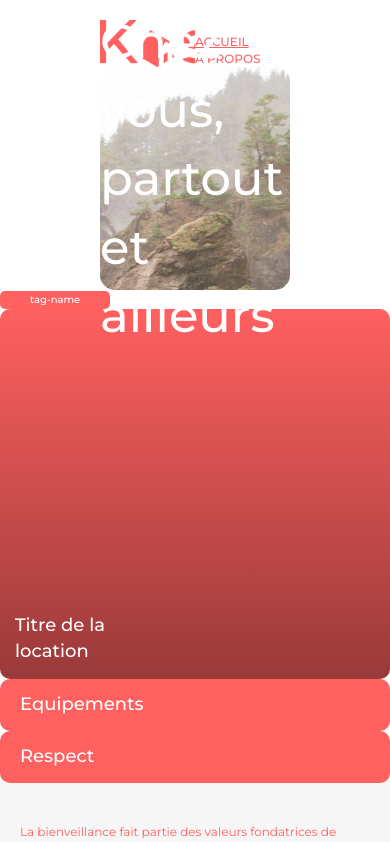
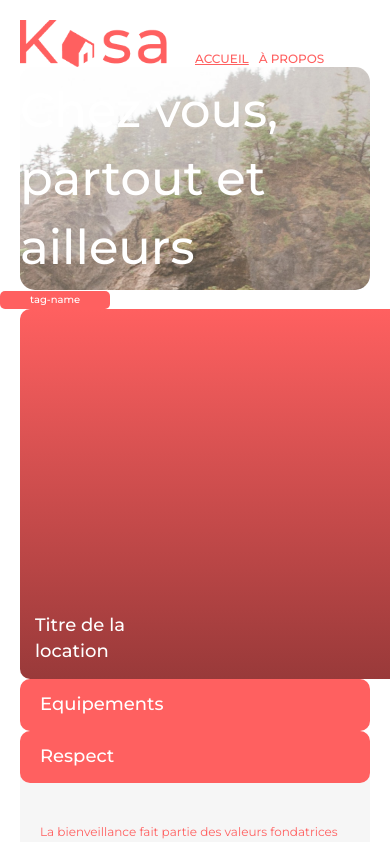
Before and after one commit to flesage-000/OC---Developpez-une-application-Web-avec-React-et-React-Router, a React (Create React App) app in the folder app/: page / in a window 390 px wide. Shown: the top 842 px of the page. Built offline with nearby package versions, Linux system fonts and the light colour scheme.

Commit message:
change body margins

```diff
--- a/app/src/components/Header/Header.css
+++ b/app/src/components/Header/Header.css
@@ -11,8 +11,6 @@
   flex-wrap: wrap;
   align-items: flex-end;
   justify-content: space-between;
-
-  margin: 0 100px;
 }
 .mainHeader .siteLogo {
   background-color: var(--color-bg-main);
--- a/app/src/index.css
+++ b/app/src/index.css
@@ -17,6 +17,10 @@
 
   /* ROUNDED */
   --corner-radius-default: 10px;
+
+  /* Margin */
+  --body-margin-sides-desktop: 100px;
+  --body-margin-sides-mobile: 20px;
 }
 
 @import "./assets/styles/arrows.css";
@@ -32,10 +36,22 @@ body {
 
   margin: 0;
 }
+body .App > header,
+body .App > div {
+  margin: 0 100px;
+  width: calc(100% - var(--body-margin-sides-desktop) * 2);
+  max-width: calc(100% - var(--body-margin-sides-desktop) * 2);
+}
 
 @media (max-width: 480px) {
   body {
     font-size: 12px;
     line-height: 17.11px;
   }
+  body .App > header,
+  body .App > div {
+    margin: 0 20px;
+    width: calc(100% - var(--body-margin-sides-mobile) * 2);
+    max-width: calc(100% - var(--body-margin-sides-mobile) * 2);
+  }
 }
```
